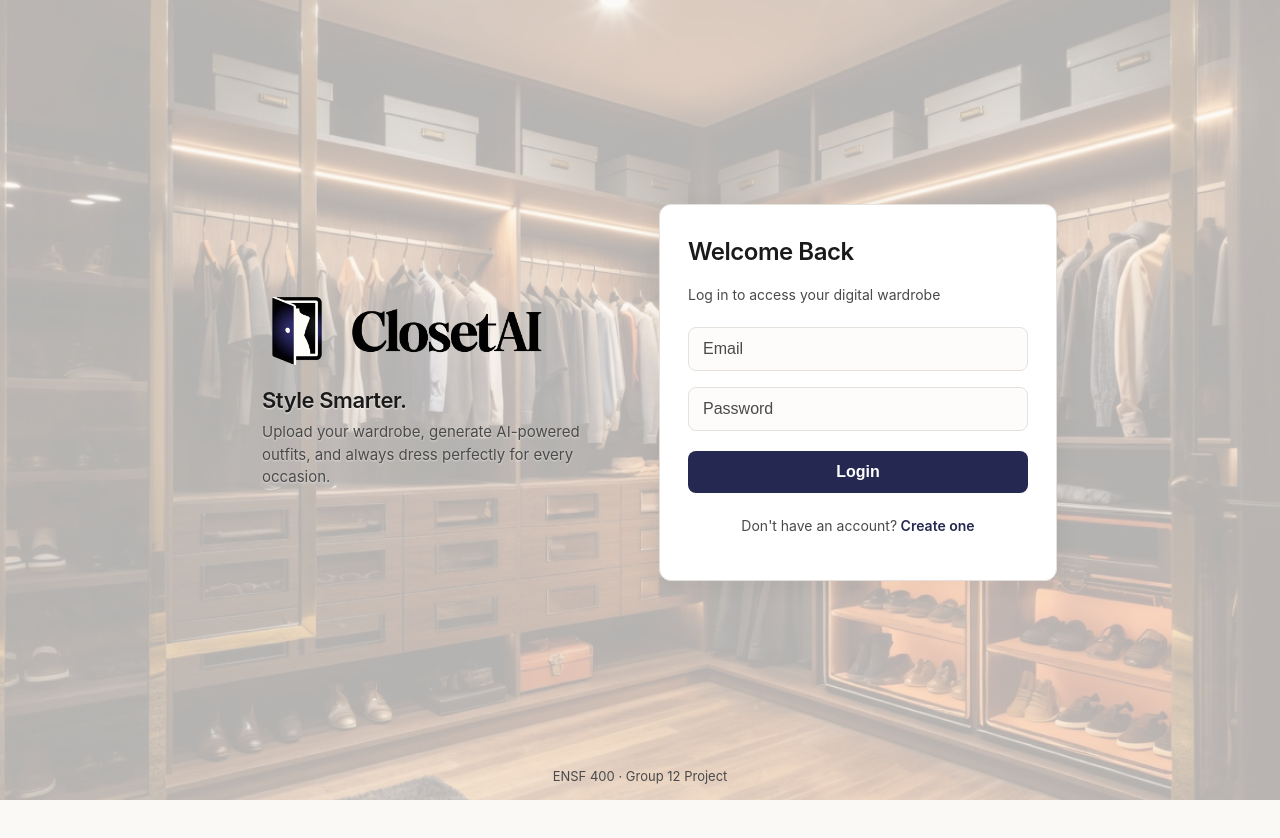
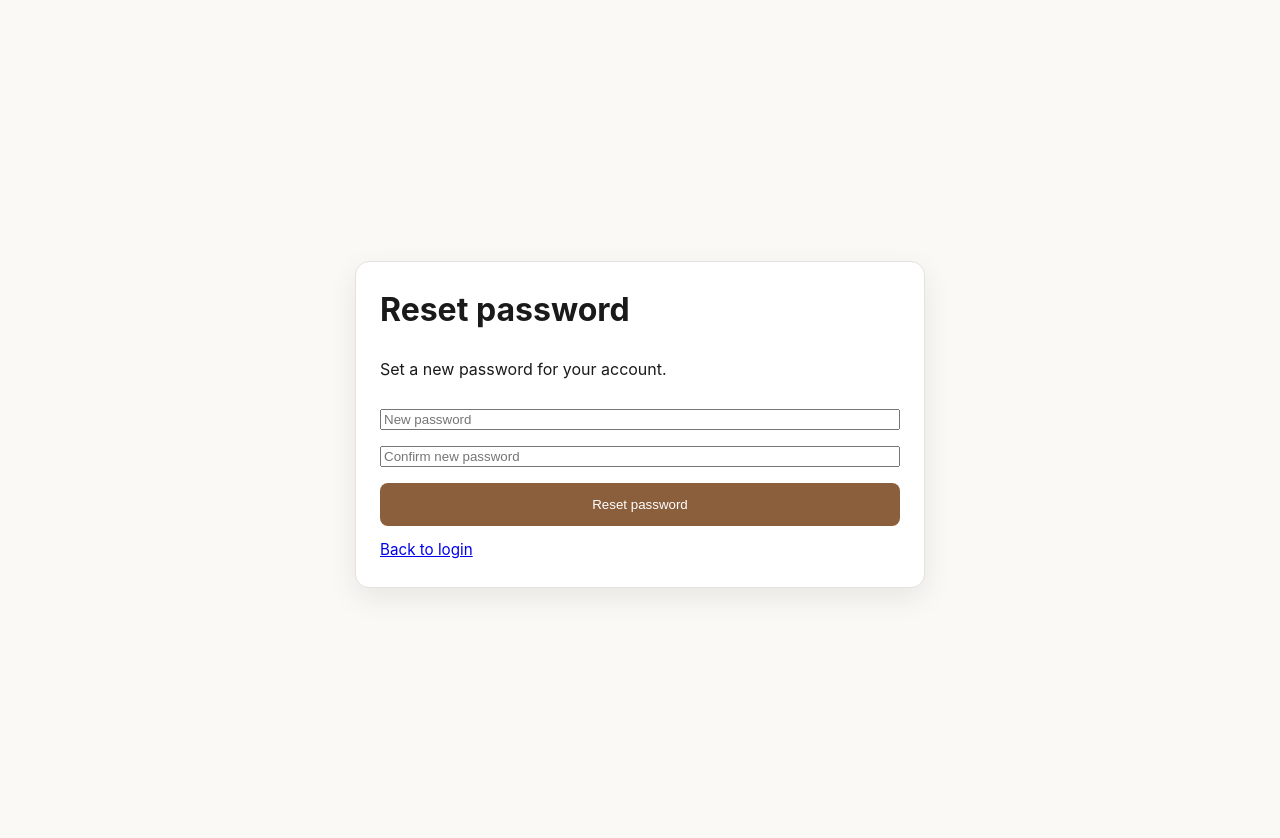
Before and after one commit to ENSF-400-Group-12/ENSF400_Group12_A4, a React (Create React App) app in the folder frontend/: page /reset-password in a window 1280 px wide. Before the commit this address led to /. Shown: the top 838 px of the page. Before the commit the page ends 800 px from the top, so only its background shows below. Built offline with nearby package versions, Linux system fonts and the light colour scheme; no server answers.

Commit message:
feat: add forgot-password and reset-password flow

```diff
--- a/frontend/src/App.js
+++ b/frontend/src/App.js
@@ -12,6 +12,8 @@ import Results from "./pages/Results";
 import Favorites from "./pages/Favorites";
 import Profile from "./pages/Profile";
 import VerifyEmail from "./pages/VerifyEmail";
+import ForgotPassword from "./pages/ForgotPassword";
+import ResetPassword from "./pages/ResetPassword";
 
 function App() {
   return (
@@ -21,6 +23,8 @@ function App() {
           <Route path="/" element={<Login />} />
           <Route path="/signup" element={<Signup />} />
           <Route path="/verify-email" element={<VerifyEmail />} />
+          <Route path="/forgot-password" element={<ForgotPassword />} />
+          <Route path="/reset-password" element={<ResetPassword />} />
 
           <Route
             element={
--- /dev/null
+++ b/frontend/src/pages/ForgotPassword.jsx
@@ -0,0 +1,63 @@
+import { useState } from "react";
+import { Link } from "react-router-dom";
+import { authFetch } from "../config/api";
+
+function ForgotPassword() {
+  const [email, setEmail] = useState("");
+  const [loading, setLoading] = useState(false);
+  const [status, setStatus] = useState("");
+  const [error, setError] = useState("");
+
+  async function handleSubmit(e) {
+    e.preventDefault();
+    setError("");
+    setStatus("");
+    setLoading(true);
+    try {
+      const res = await authFetch("/api/auth/forgot-password", {
+        method: "POST",
+        body: JSON.stringify({ email: email.trim() }),
+      });
+      const data = await res.json().catch(() => ({}));
+      if (!res.ok) {
+        setError(data.error || "Could not request password reset.");
+      } else {
+        setStatus(data.message || "If an account exists for that email, a reset link has been sent.");
+      }
+    } catch (err) {
+      setError("Could not reach the server. Please try again.");
+    } finally {
+      setLoading(false);
+    }
+  }
+
+  return (
+    <div className="verify-card-wrap">
+      <div className="verify-card">
+        <h1>Forgot password</h1>
+        <p>Enter your email and we will send a password reset link if an account exists.</p>
+        <form onSubmit={handleSubmit} className="signup-form" noValidate>
+          <input
+            type="email"
+            className="input-field"
+            placeholder="Email"
+            value={email}
+            onChange={(e) => setEmail(e.target.value)}
+            autoComplete="email"
+            disabled={loading}
+          />
+          <button type="submit" className="button-primary button-full" disabled={loading}>
+            {loading ? "Sending..." : "Send reset link"}
+          </button>
+        </form>
+        {status && <p className="verify-note" role="status">{status}</p>}
+        {error && <p className="form-error" role="alert">{error}</p>}
+        <p className="verify-sub-actions">
+          <Link to="/">Back to login</Link>
+        </p>
+      </div>
+    </div>
+  );
+}
+
+export default ForgotPassword;
--- a/frontend/src/pages/Login.jsx
+++ b/frontend/src/pages/Login.jsx
@@ -120,6 +120,9 @@ function Login() {
               {loading ? "Signing in…" : "Login"}
             </button>
           </form>
+          <p className="signup-text">
+            <Link to="/forgot-password">Forgot password?</Link>
+          </p>
 
           <p className="signup-text">
             Don&apos;t have an account?
--- /dev/null
+++ b/frontend/src/pages/ResetPassword.jsx
@@ -0,0 +1,87 @@
+import { useMemo, useState } from "react";
+import { Link, useSearchParams } from "react-router-dom";
+import { authFetch } from "../config/api";
+
+function ResetPassword() {
+  const [searchParams] = useSearchParams();
+  const token = useMemo(() => String(searchParams.get("token") || "").trim(), [searchParams]);
+  const [password, setPassword] = useState("");
+  const [confirmPassword, setConfirmPassword] = useState("");
+  const [loading, setLoading] = useState(false);
+  const [status, setStatus] = useState("");
+  const [error, setError] = useState("");
+
+  async function handleSubmit(e) {
+    e.preventDefault();
+    setError("");
+    setStatus("");
+    if (!token) {
+      setError("Reset token is missing from this link.");
+      return;
+    }
+    if (password.length < 6) {
+      setError("Password must be at least 6 characters.");
+      return;
+    }
+    if (password !== confirmPassword) {
+      setError("Passwords do not match.");
+      return;
+    }
+    setLoading(true);
+    try {
+      const res = await authFetch("/api/auth/reset-password", {
+        method: "POST",
+        body: JSON.stringify({ token, password }),
+      });
+      const data = await res.json().catch(() => ({}));
+      if (!res.ok) {
+        setError(data.error || "Could not reset password.");
+      } else {
+        setStatus(data.message || "Password reset successful. Please log in.");
+      }
+    } catch (_) {
+      setError("Could not reach the server. Please try again.");
+    } finally {
+      setLoading(false);
+    }
+  }
+
+  return (
+    <div className="verify-card-wrap">
+      <div className="verify-card">
+        <h1>Reset password</h1>
+        <p>Set a new password for your account.</p>
+        <form onSubmit={handleSubmit} className="signup-form" noValidate>
+          <input
+            type="password"
+            className="input-field"
+            placeholder="New password"
+            value={password}
+            onChange={(e) => setPassword(e.target.value)}
+            autoComplete="new-password"
+            disabled={loading}
+          />
+          <input
+            type="password"
+            className="input-field"
+            placeholder="Confirm new password"
+            value={confirmPassword}
+            onChange={(e) => setConfirmPassword(e.target.value)}
+            autoComplete="new-password"
+            disabled={loading}
+          />
+          <button type="submit" className="button-primary button-full" disabled={loading}>
+            {loading ? "Updating..." : "Reset password"}
+          </button>
+        </form>
+        {status && <p className="verify-note" role="status">{status}</p>}
+        {error && <p className="form-error" role="alert">{error}</p>}
+        <p className="verify-sub-actions">
+          <Link to="/">Back to login</Link>
+        </p>
+      </div>
+    </div>
+  );
+}
+
+export default ResetPassword;
```
Also changed, not shown: 1 other file (tests, documents, lock files or other folders).
